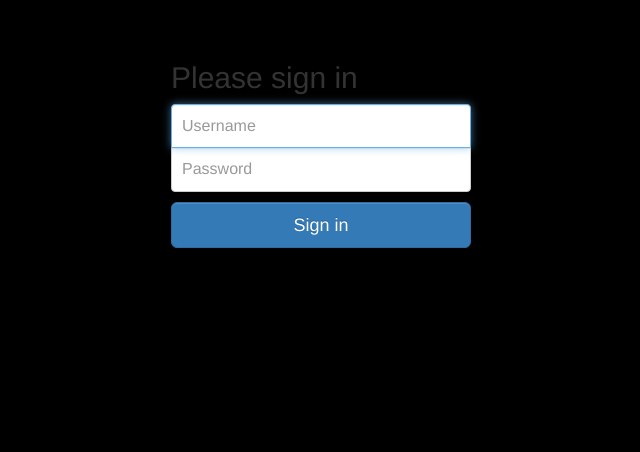
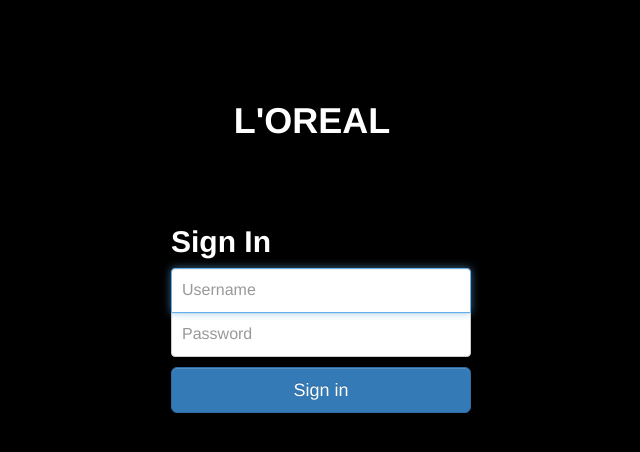
Before and after one commit to r0b1nz/laerol, a PHP site: page / in a window 1280 px wide. Shown: the top 452 px of the page, without its empty margins (328-968 px from the left). Run offline with PHP 8.4, Linux system fonts and the light colour scheme.

Commit message:
few bugs

```diff
--- a/index.php
+++ b/index.php
@@ -34,7 +34,7 @@
 			$_SESSION['pass'] = $pass;
 			if ($result['level'] == $HR_LEVEL) {
 				$_SESSION['isHR'] = true;
-				header('Location: hr');
+				header('Location: hr/choose_function.php');
 			} else {
 				header('Location: Review/choose_feedback.php');
 			}
@@ -62,10 +62,13 @@
   </head>
 
   <body>
+  	<header>
+		<h1 class="heading choose">L'OREAL</h1>
+	</header>
     <div class="container">
 
       <form class="form-signin" name="form1" method="post">
-        <h2 class="form-signin-heading">Please sign in</h2>
+        <h2 class="heading">Sign In</h2>
         <input name="username" id="username" type="text" class="form-control" placeholder="Username" autofocus>
         <input name="password" id="password" type="password" class="form-control" placeholder="Password">
         <button name="Submit" id="submit" class="btn btn-lg btn-primary btn-block" type="submit">Sign in</button>
--- a/review/choose_feedback.php
+++ b/review/choose_feedback.php
@@ -64,8 +64,7 @@
         <!-- <a href="feedback_form.php?d=BIO" class="btn btn-lg btn-block" role="button">Self Feedback</a> -->
         <?php
           foreach ($feedbackList as $designation) {
-            echo '<a href="feedback_form.php?d=' . strtoupper($designation) . '" class="btn btn-lg btn-block" role="button">
-            ' . strtoupper($designation) . '</a>';
+            echo '<a href="feedback_form.php?d=' . strtoupper($designation) . '"><button class="btn btn-lg btn-block" role="button">' . strtoupper($designation) . '</button></a>';
           }
         ?>
       </form>
```
Also changed, not shown: hr/choose_function.php (+4 -4 lines), style.css (line endings or trailing spaces).
